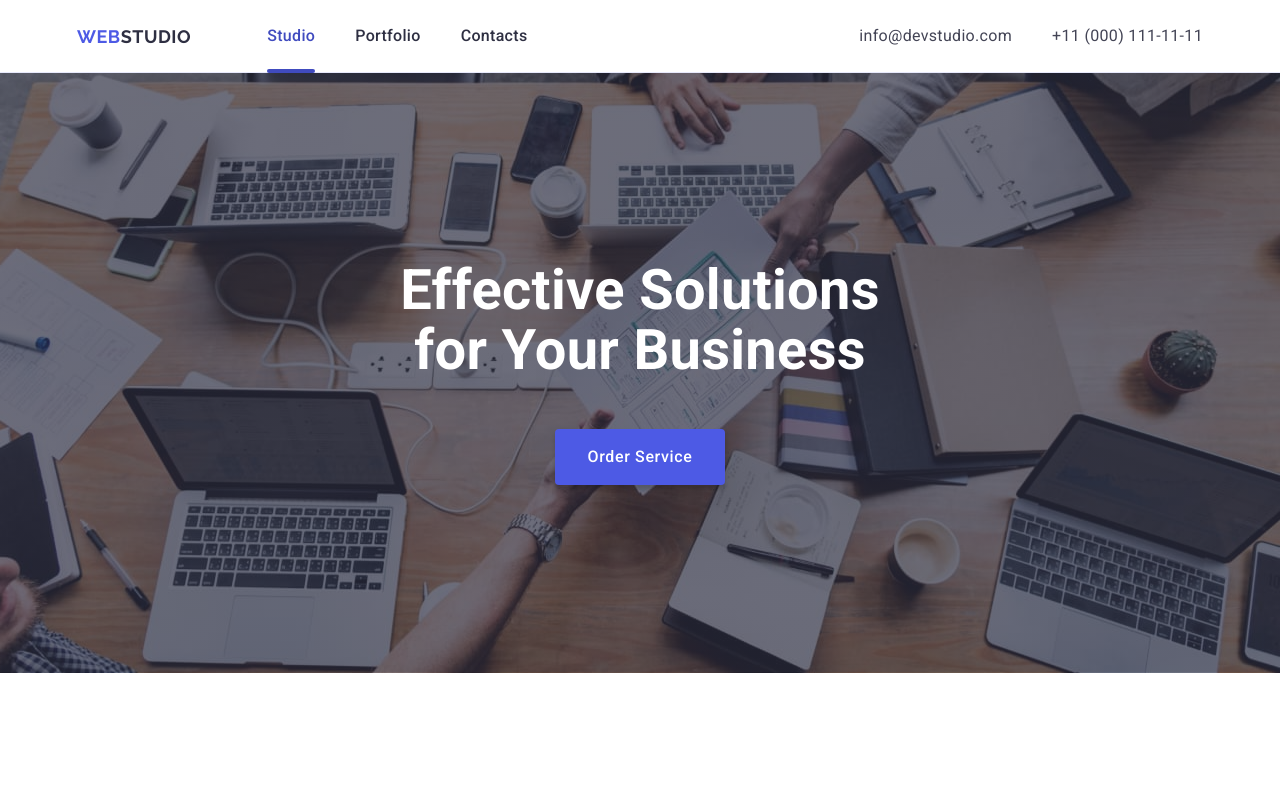
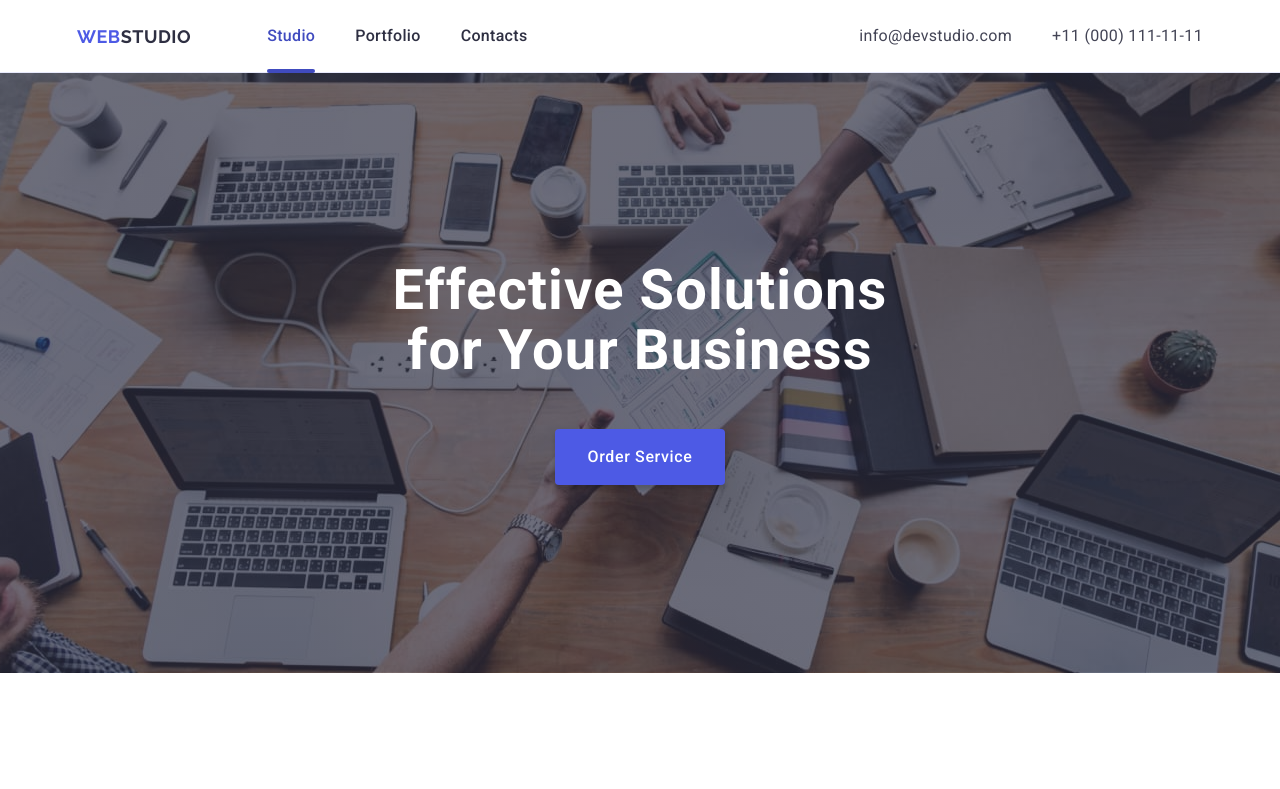
Before and after one commit to sno0wi/goit-markup-hw-06, a plain HTML site: page index.html in a window 1280 px wide. Shown: the top 789 px of the page. Drawn offline with nearby package versions, Linux system fonts and the light colour scheme; a web font is replaced by a local one.

Commit message:
homework6

```diff
--- a/css/media.css
+++ b/css/media.css
@@ -96,7 +96,6 @@
         font-size: 56px;
         line-height: 1.07;
         padding-bottom: 36px;
-        letter-spacing: 0, 07em;
     }
 
     .value-list {
@@ -197,7 +196,6 @@
         font-size: 56px;
         line-height: 1.07;
         padding-bottom: 48px;
-        letter-spacing: 0, 07em;
     }
 
 
--- a/css/styles.css
+++ b/css/styles.css
@@ -220,7 +220,7 @@ p {
     font-size: 36px;
     color: var(--white);
     line-height: 1.11;
-    letter-spacing: 0, 45em;
+    letter-spacing: 0.02em;
     text-align: center;
     padding-bottom: 72px;
 }
```
Also changed, not shown: index.html (+1 -1 lines).
